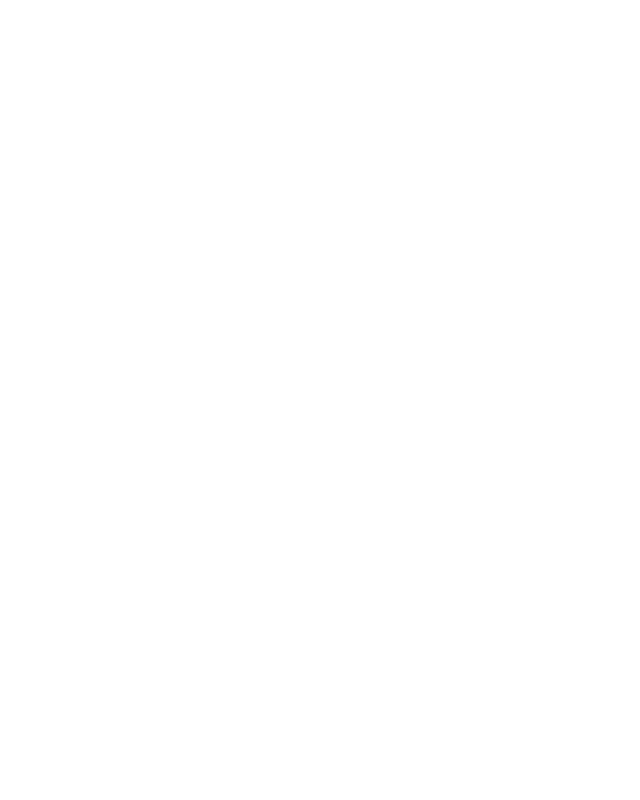
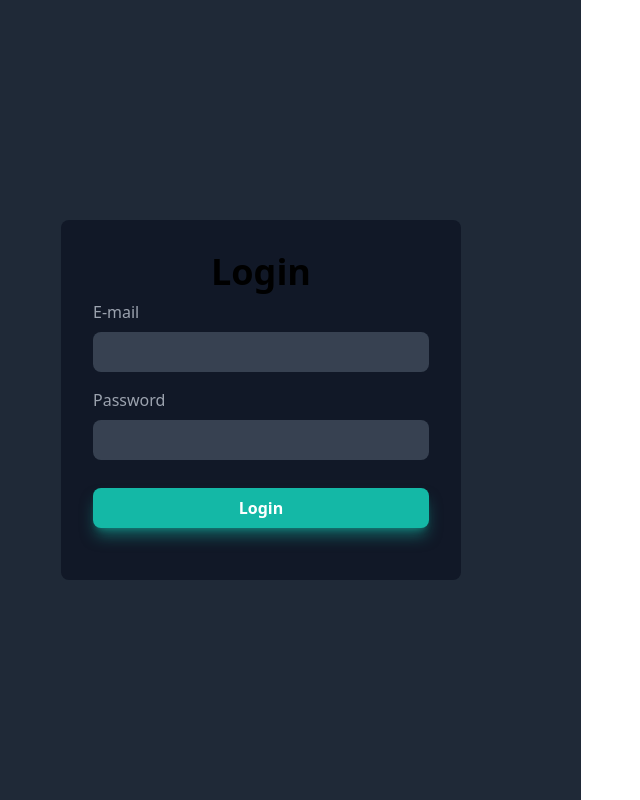
Before and after one commit to TheolaAshu/transcript-authentication-system, a React (Create React App) app: page /validlogin in a window 1280 px wide. Before the commit this address had no page. Shown: the whole page, without its empty margins (59-699 px from the left). Built offline with nearby package versions, Linux system fonts and the light colour scheme.

Commit message:
verification page for validator

```diff
--- a/src/App.js
+++ b/src/App.js
@@ -11,7 +11,8 @@ import Adminlogin from "./pages/adminpg/adminlogin";
 import Students from "./pages/adminpg/students";
 import LoadingPage from "./pages/adminpg/loading";
 import UploadPage from "./pages/adminpg/upload"
-
+import Validlogin from "./pages/validatorpg/validlogin";
+import VerifyingPage from "./pages/validatorpg/verify";
 
 
 function App() {
@@ -102,6 +103,26 @@ function App() {
                 </>
             }
             />
+            <Route
+            exact
+            path="/validlogin"
+            element={
+                <>
+              <Validlogin/>
+
+                </>
+            }
+            />
+            <Route
+            exact
+            path="/verify"
+            element={
+                <>
+              <VerifyingPage/>
+
+                </>
+            }
+            />
         </Routes>
       </Router>
 
--- a/src/pages/validatorpg/validlogin.jsx
+++ b/src/pages/validatorpg/validlogin.jsx
@@ -0,0 +1,24 @@
+import React from 'react'
+
+const Validlogin = () => {
+    return (
+        <div className='grid grid-cols-1 sm:grid-cols-2 h-screen w-full text-black'>
+            <div className='bg-gray-800 flex flex-col justify-center'>
+        <form className='max-w-[400px] w-full mx-auto bg-gray-900 p-8 px-8 rounded-lg'>
+          <h2 className='text-4xl dark:text-white font-bold text-center'>Login</h2>
+          <div className='flex flex-col text-gray-400 py-2 '>
+            <label>E-mail</label>
+            <input className='rounded-lg bg-gray-700 mt-2 p-2 focus:border-blue-500 focus:bg-gray-800 focus:outline-none' type ='email adress'/>
+          </div>
+          <div className='flex flex-col text-gray-400 py-2'>
+            <label>Password</label>
+            <input className='rounded-lg bg-gray-700 mt-2 p-2 focus:border-blue-500 focus:bg-gray-800 focus:outline-none' type ='password'/>
+          </div>
+          <button className='w-full my-5 py-2 bg-teal-500 shadow-lg shadow-teal-500/50 hover:shadow-teal-500/50 text-white font-semibold rounded-lg'>Login</button>
+        </form>
+      </div>
+    </div>
+  )
+}
+
+export default Validlogin
--- a/src/pages/validatorpg/verify.jsx
+++ b/src/pages/validatorpg/verify.jsx
@@ -0,0 +1,42 @@
+import React from "react";
+import { useState, useEffect } from "react";
+
+function VerifyingPage() {
+  const [isVerifying, setIsVerifying] = useState(true);
+
+  useEffect(() => {
+    // Simulate a delay in verifying for 3 seconds
+    const timeout = setTimeout(() => {
+      setIsVerifying(false);
+    }, 3000);
+
+    // Clean up the timeout when the component unmounts
+    return () => clearTimeout(timeout);
+  }, []);
+
+  if (isVerifying) {
+    return (
+      <div className="flex justify-center items-center h-screen">
+        <svg className="animate-spin h-16 w-16 text-blue-500" viewBox="0 0 24 24">
+          <path d="M12 2.69V5a1 1 0 0 1-2 0V2.69a10 10 0 0 1 7.38 18.16l1.43-1.43A8 8 0 0 0 4.62 4.31l1.43 1.43A10 10 0 0 1 12 2.69z" />
+        </svg>
+        <div className="ml-4 text-gray-700">Verifying...</div>
+      </div>
+    );
+  }
+
+  return (
+    <div className="p-4">
+      <svg className="h-12 w-12 text-green-500 mb-4" viewBox="0 0 20 20" fill="currentColor">
+        <path
+          fillRule="evenodd"
+          d="M9.293 14.707a1 1 0 0 1-1.414 0l-3-3a1 1 0 0 1 1.414-1.414L8 12.586l6.293-6.293a1 1 0 1 1 1.414 1.414l-7 7z"
+        />
+      </svg>
+      <div className="text-green-500 font-bold mb-2">Verification successful!</div>
+      <div className="text-gray-700">You may now proceed to the next step.</div>
+    </div>
+  );
+}
+
+export default VerifyingPage;
```
